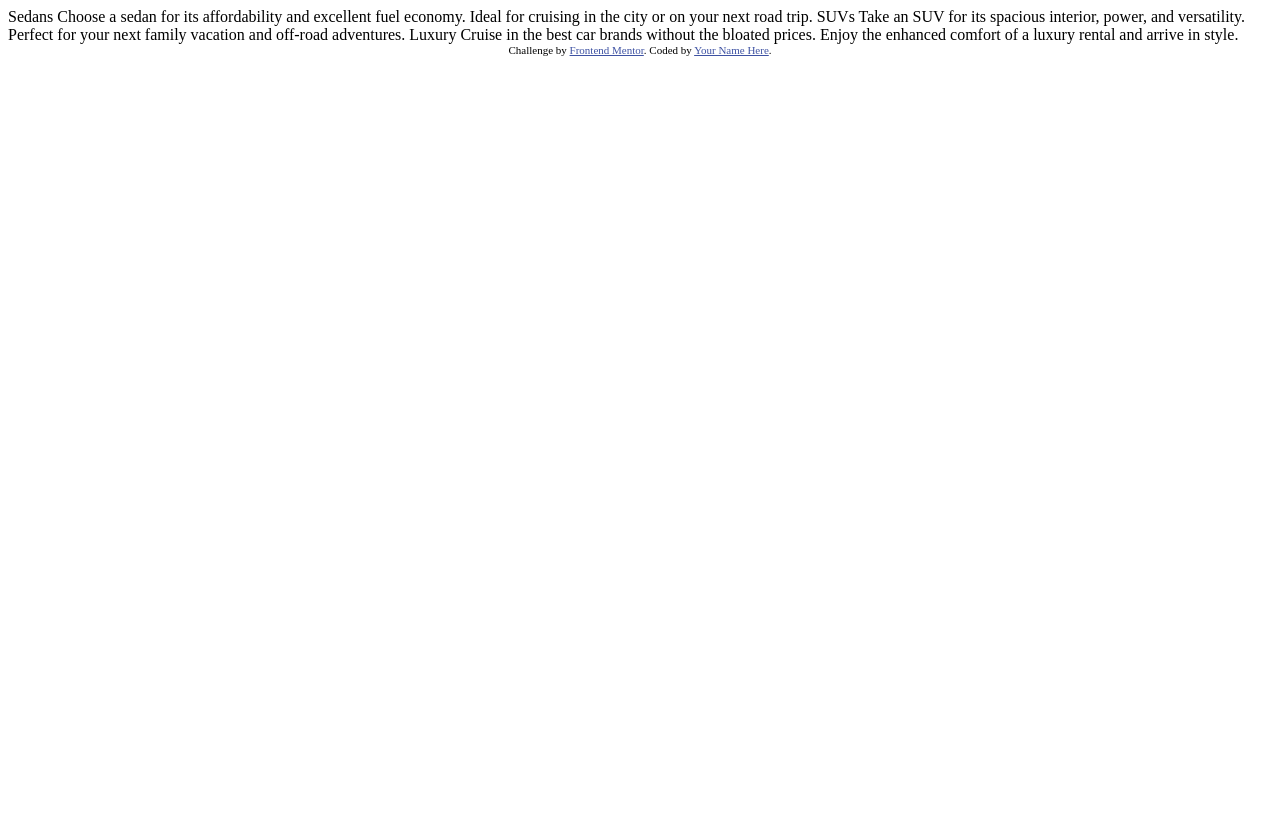
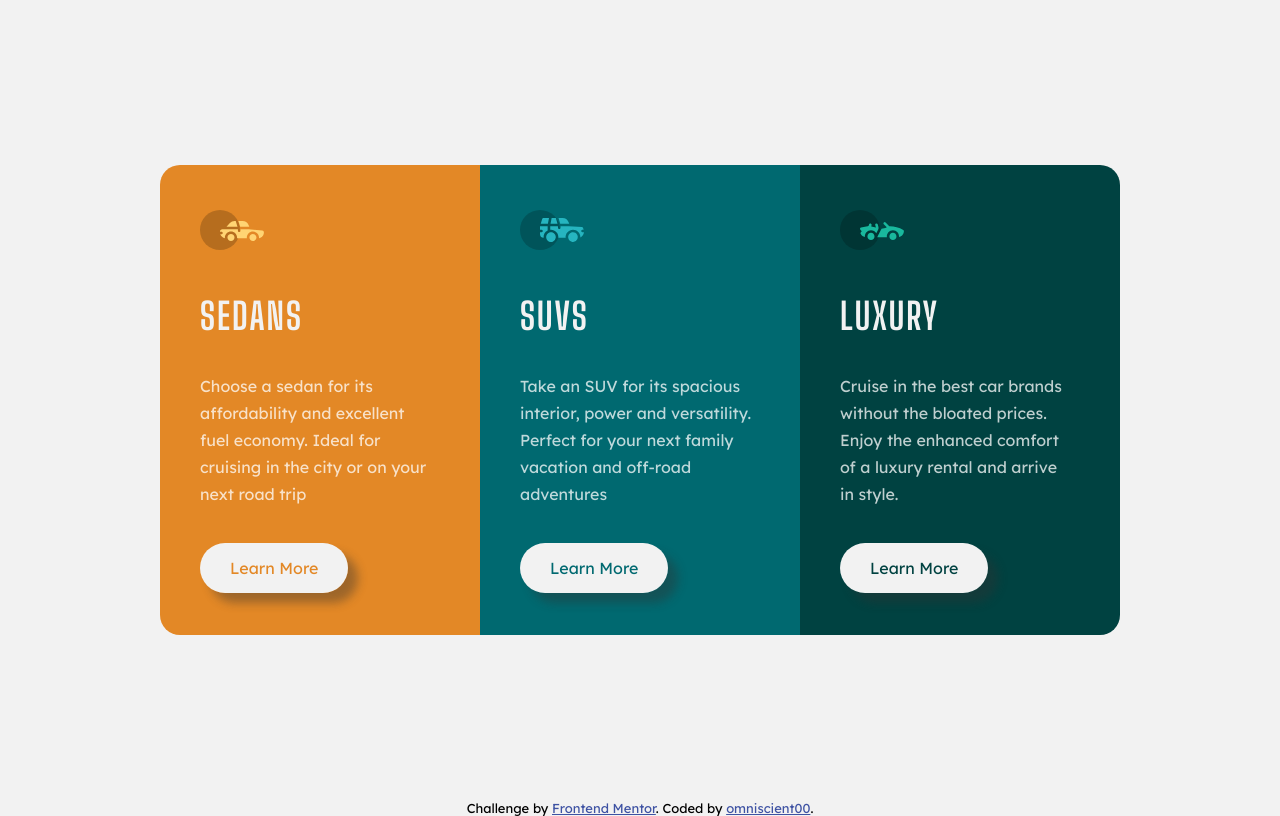
Before and after one commit to omniscient00/3-column-card-component, a plain HTML site: page index.html in a window 1280 px wide. Drawn offline with Linux system fonts and the light colour scheme.

Commit message:
completed html and css

```diff
--- a/index.html
+++ b/index.html
@@ -2,35 +2,116 @@
 <html lang="en">
 <head>
   <meta charset="UTF-8">
-  <meta name="viewport" content="width=device-width, initial-scale=1.0"> <!-- displays site properly based on user's device -->
+  <meta name="viewport" content="width=device-width, initial-scale=1.0">
+  <script src="https://kit.fontawesome.com/43261b7550.js" crossorigin="anonymous"></script> <!-- Font Awesome Kit Code -->
+  <link rel="stylesheet" href="style.css">  <!-- Link tag to CSS Stylesheet -->
+  <link rel="icon" type="image/png" sizes="32x32" href="./images/favicon-32x32.png">
+  <title>3-column preview card component</title>
+</head>
 
-  <link rel="icon" type="image/png" sizes="32x32" href="./images/favicon-32x32.png">
 
-  <title>Frontend Mentor | 3-column preview card component</title>
-
-  <!-- Feel free to remove these styles or customise in your own stylesheet 👍 -->
-  <style>
-    .attribution { font-size: 11px; text-align: center; }
-    .attribution a { color: hsl(228, 45%, 44%); }
-  </style>
-</head>
 <body>
 
-  Sedans
-  Choose a sedan for its affordability and excellent fuel economy. Ideal for cruising in the city
-  or on your next road trip.
+  <!--========================================
+              MAIN CONTENT
+  ============================================-->
+  <main>
+    <!--========================
+        CARD 1 (SEDANS) ->
+    ============================-->
+    <section class="card card-1">
+      <!--ICON-->
+      <img class="card-img card-1-img" src="images/icon-sedans.svg" alt="icon for sedans section">
+      <!--HEADER-->
+      <h1 class="card-title">SEDANS</h1>
+      <!--PARAGRAPH-->
+      <p class="card-text">
+        Choose a sedan for its affordability and excellent fuel economy. Ideal for cruising in the city or on your next road trip
+      </p>
+      <!--BUTTON-->
+      <a href="#" class="card-btn card-1-btn">Learn More</a>
+    </section>
 
-  SUVs
-  Take an SUV for its spacious interior, power, and versatility. Perfect for your next family vacation
-  and off-road adventures.
+    <!--========================
+        CARD 2 (SUVS) ->
+    ============================-->
+    <section class="card card-2">
+      <!--ICON-->
+      <img class="card-img card-2-img" src="images/icon-suvs.svg" alt="icon for sedans section">
+      <!--HEADER-->
+      <h1 class="card-title">SUVS</h1>
+      <!--PARAGRAPH-->
+      <p class="card-text">
+        Take an SUV for its spacious interior, power and versatility. Perfect for your next family vacation and off-road adventures
+      </p>
+      <!--BUTTON-->
+      <a href="#" class="card-btn card-2-btn">Learn More</a>
+    </section>
 
-  Luxury
-  Cruise in the best car brands without the bloated prices. Enjoy the enhanced comfort of a luxury
-  rental and arrive in style.
+    <!--========================
+        CARD 3 (LUXURY) ->
+    ============================-->
+    <section class="card card-3">
+      <!--ICON-->
+      <img class="card-img card-3-img" src="images/icon-luxury.svg" alt="icon for sedans section">
+      <!--HEADER-->
+      <h1 class="card-title">LUXURY</h1>
+      <!--PARAGRAPH-->
+      <p class="card-text">
+        Cruise in the best car brands without the bloated prices.
+        <br>
+        Enjoy the enhanced comfort of a luxury rental and arrive in style.
+      </p>
+      <!--BUTTON-->
+      <a href="#" class="card-btn card-3-btn">Learn More</a>
+    </section>
 
-  <div class="attribution">
+  </main>
+
+
+  <!--========================================
+          FOOTER (ATTRIBUTIONS)
+  ============================================-->
+
+  <footer class="attribution">
     Challenge by <a href="https://www.frontendmentor.io?ref=challenge" target="_blank">Frontend Mentor</a>.
-    Coded by <a href="#">Your Name Here</a>.
-  </div>
+    Coded by <a href="https://github.com/omniscient00">omniscient00</a>.
+  </footer>
+
+
+
+
+
+
+
+
+
+
+
+
+
+
+
+
+
+
+
+
+
+
+
+
+
+
+
+
+
+
+
+
+
+
+
+
 </body>
 </html>
--- /dev/null
+++ b/style.css
@@ -0,0 +1,180 @@
+@import url('https://fonts.googleapis.com/css2?family=Big+Shoulders+Display:wght@700&family=Lexend+Deca&display=swap');
+
+:root {
+    /* background colours */
+    --bright-orange: hsl(31, 77%, 52%);
+    --dark-cyan: hsl(184, 100%, 22%);
+    --very-dark-cyan: hsl(179, 100%, 13%);
+
+    /* text colours */
+    --transparent-white: hsla(0, 0%, 100%, 0.75);    /*paragraphs*/
+    --very-light-gray: hsl(0, 0%, 95%);   /*background, headings, buttons*/
+
+    /* fonts */
+    --font-1: "Big Shoulders Display", cursive;  /*headings*/
+    --font-2: "Lexend Deca", sans-serif;   /*paragraphs*/
+}
+
+* {
+    margin: 0;
+    padding: 0;
+    box-sizing: border-box;
+}
+
+body {
+    font-family: var(--font-2);
+    font-weight: 400;
+    background-color: var(--very-light-gray);
+}
+
+/* ===============================
+        MAIN
+================================== */
+main {
+    margin: 60px;
+    display: flex;
+    flex-direction: column;
+    justify-content: center;
+    align-items: center;
+}
+
+.card {
+    width: 320px;
+    height: 470px;
+    padding: 45px 45px 0 40px;
+}
+
+.card-img {
+    margin-bottom: 40px;
+}
+
+.card-title {
+    color: var(--very-light-gray);
+    font-family: var(--font-1);
+    font-size: 2.3em;
+    letter-spacing: 2px;
+    margin-bottom: 35px;
+}
+
+.card-text {
+    color: var(--transparent-white);
+    line-height: 27px;
+    margin-bottom: 50px;
+}
+
+.card-btn {
+    text-decoration: none;
+    background-color: var(--very-light-gray);
+    padding: 15px 30px;
+    border-radius: 25px;
+    cursor: pointer;
+    box-shadow: 10px 10px 10px rgba(49, 49, 49, 0.39);
+    margin-bottom: 50px;
+}
+
+.card-btn:hover {
+    color: var(--very-light-gray);
+    border: 3px solid var(--very-light-gray);
+    border-radius: 30px;
+    transition: all 300ms ease 0.2s;
+}
+
+
+
+/* ===============
+    CARD 1
+================== */
+.card-1 {
+    background-color: var(--bright-orange);
+    border-radius: 15px 15px 0 0;
+}
+
+.card-1-btn {
+    color: var(--bright-orange);
+}
+
+.card-1-btn:hover {
+    background-color: var(--bright-orange);
+}
+
+
+/* ===============
+    CARD 2
+================== */
+.card-2 {
+    background-color: var(--dark-cyan);
+}
+
+.card-2-btn {
+    color: var(--dark-cyan);
+}
+
+.card-2-btn:hover {
+    background-color: var(--dark-cyan);
+}
+
+
+/* ===============
+    CARD 3
+================== */
+.card-3 {
+    background-color: var(--very-dark-cyan);
+    border-radius: 0 0 15px 15px;
+}
+
+.card-3-btn {
+    color: var(--very-dark-cyan);
+}
+
+.card-3-btn:hover {
+    background-color: var(--very-dark-cyan);
+}
+
+
+/* ===============================
+       FOOTER (ATTRIBUTIONS)
+================================== */
+
+.attribution {
+    font-size: 13px;
+    text-align: center;
+}
+
+.attribution a {
+    color: hsl(228, 45%, 44%);
+}
+
+
+/* =========================================================
+    MEDIA QUERIES
+============================================================ */
+
+@media screen and (min-width: 1000px) {
+    main {
+        min-height: 100vh;
+        margin: 0;
+        display: flex;
+        flex-direction: row;
+        justify-content: center;
+        align-items: center;
+    }
+
+    /* ===============
+        CARD 1
+    ================== */
+    .card-1 {
+        border-radius: 20px 0 0 20px;
+    }
+
+    /* ===============
+        CARD 1
+    ================== */
+    .card-3 {
+        border-radius: 0 20px 20px 0;
+    }
+
+
+
+
+
+}
```
Also changed, not shown: 2 other files.
